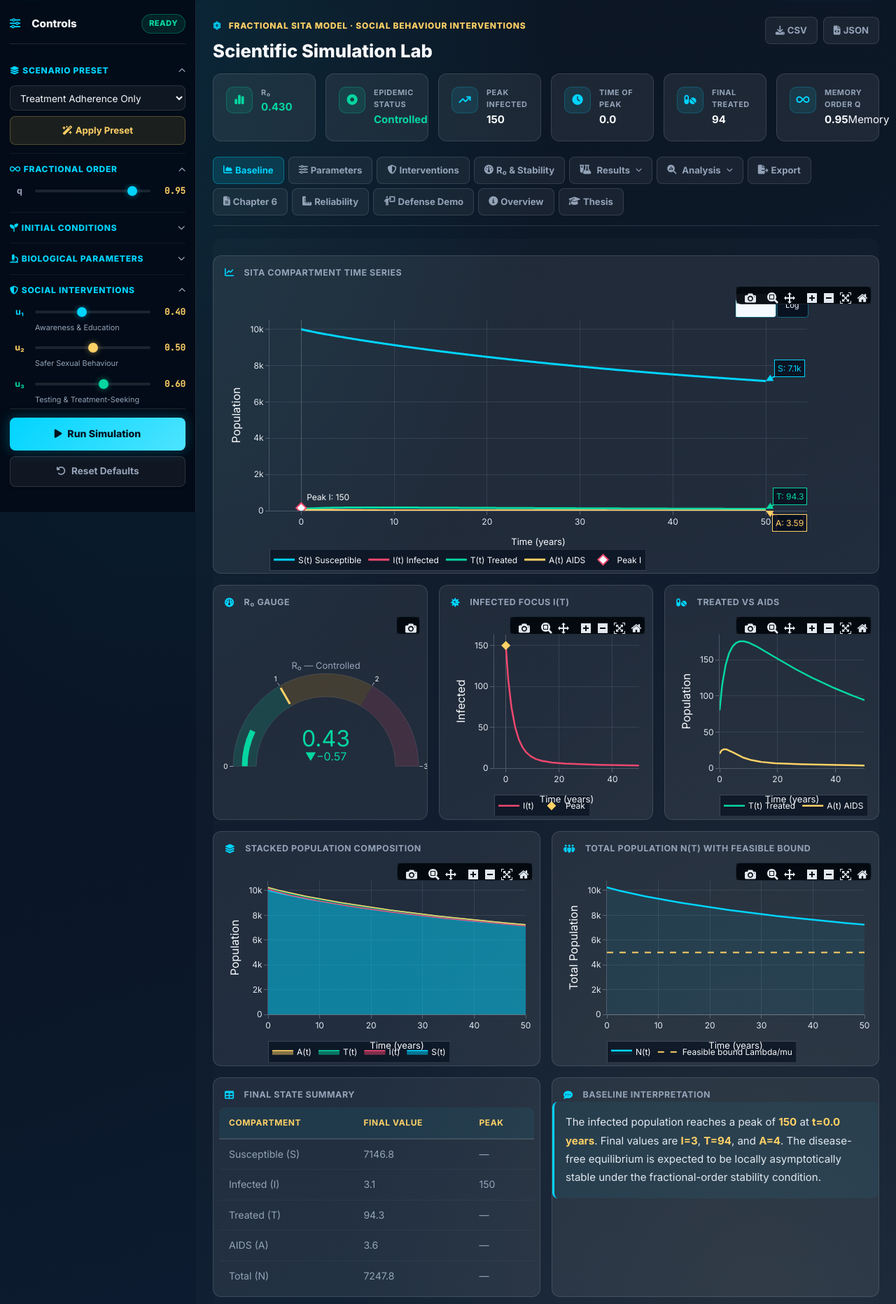
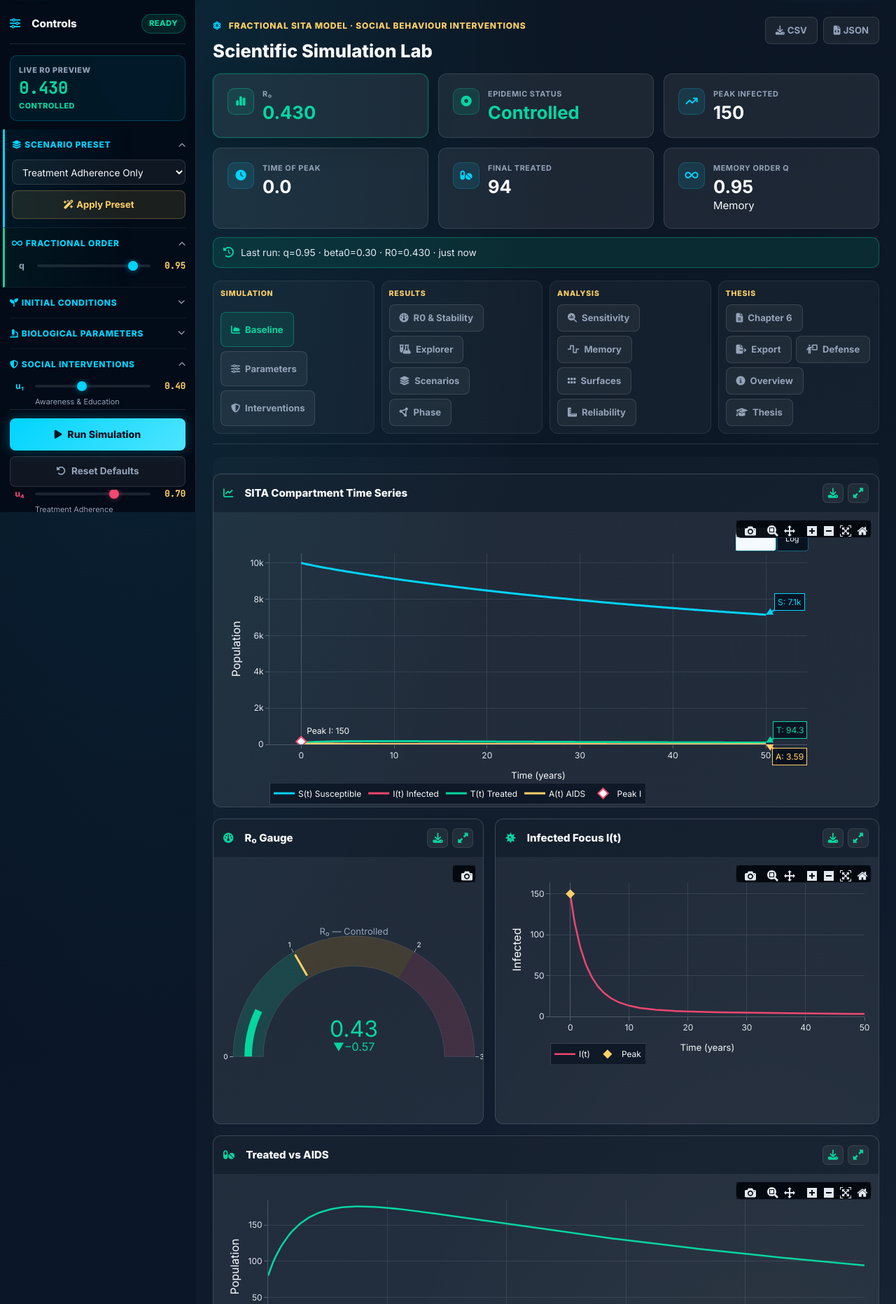
Before and after one commit to Lambert-01/HIV-MODEL, a Flask app: page /dashboard in a window 1280 px wide. Shown: the part 69-1933 px from the top of the page at 70% size. Run offline with Flask 3, Linux system fonts and the light colour scheme; some libraries are stand-ins or nearby versions.

Commit message:
Enhance dashboard functionality and styling
- Updated CSS for dashboard components, adding new styles for status indicators and sidebar previews.
- Improved JavaScript functionality to track and display the last run status of simulations.
- Enhanced chart headers with download and expand actions for better user interaction.
- Modified HTML structure to accommodate new elements for live R0 preview and last run status.
- Removed unnecessary auxiliary files related to thesis compilation.

```diff
--- a/static/css/dashboard.css
+++ b/static/css/dashboard.css
@@ -1,4 +1,28 @@
 /* ── Dashboard Shell ── */
+.dashboard-main {
+  --status-color: var(--primary);
+  --status-bg: rgba(0, 212, 255, 0.10);
+  --status-border: rgba(0, 212, 255, 0.35);
+}
+
+.dashboard-main[data-status="controlled"] {
+  --status-color: var(--success);
+  --status-bg: rgba(6, 214, 160, 0.10);
+  --status-border: rgba(6, 214, 160, 0.35);
+}
+
+.dashboard-main[data-status="threshold"] {
+  --status-color: var(--warning);
+  --status-bg: rgba(252, 163, 17, 0.10);
+  --status-border: rgba(252, 163, 17, 0.35);
+}
+
+.dashboard-main[data-status="persistent"] {
+  --status-color: var(--danger);
+  --status-bg: rgba(239, 71, 111, 0.10);
+  --status-border: rgba(239, 71, 111, 0.35);
+}
+
 .dashboard-shell {
   display: grid;
   grid-template-columns: 280px minmax(0, 1fr);
@@ -44,6 +68,41 @@
 
 .panel-title i { color: var(--primary); }
 
+.sidebar-r0-preview {
+  background: rgba(0, 212, 255, 0.07);
+  border: 1px solid rgba(0, 212, 255, 0.22);
+  border-radius: 10px;
+  margin-bottom: 12px;
+  padding: 12px;
+}
+
+.sidebar-r0-preview span,
+.sidebar-r0-preview em {
+  color: var(--text-muted);
+  display: block;
+  font-size: 0.68rem;
+  font-style: normal;
+  font-weight: 800;
+  letter-spacing: 0.05em;
+  text-transform: uppercase;
+}
+
+.sidebar-r0-preview strong {
+  color: var(--primary);
+  display: block;
+  font-family: 'JetBrains Mono', monospace;
+  font-size: 1.45rem;
+  line-height: 1.1;
+  margin: 4px 0;
+}
+
+.sidebar-r0-preview.controlled strong,
+.sidebar-r0-preview.controlled em { color: var(--success); }
+.sidebar-r0-preview.threshold strong,
+.sidebar-r0-preview.threshold em { color: var(--warning); }
+.sidebar-r0-preview.persistent strong,
+.sidebar-r0-preview.persistent em { color: var(--danger); }
+
 .status-pill {
   background: rgba(6, 214, 160, 0.12);
   border: 1px solid rgba(6, 214, 160, 0.3);
@@ -88,6 +165,21 @@
 }
 
 .ctrl-section:last-child { border-bottom: none; }
+
+.ctrl-section-accent {
+  border-left: 3px solid var(--primary);
+  margin-left: -10px;
+  padding-left: 10px;
+}
+
+.ctrl-section-accent.accent-memory {
+  background: linear-gradient(90deg, rgba(0, 212, 255, 0.06), transparent 72%);
+}
+
+.ctrl-section-accent.accent-intervention {
+  background: linear-gradient(90deg, rgba(6, 214, 160, 0.06), transparent 72%);
+  border-left-color: var(--success);
+}
 
 .ctrl-section-title {
   color: var(--primary);
@@ -338,20 +436,31 @@
 /* ── Metric Cards ── */
 .metric-grid {
   display: grid;
-  grid-template-columns: repeat(6, minmax(0, 1fr));
+  grid-template-columns: repeat(3, minmax(0, 1fr));
   gap: 14px;
-  margin-bottom: 22px;
+  margin-bottom: 12px;
 }
 
 .metric-card {
   background: var(--bg-card);
   border: 1px solid var(--border);
   border-radius: var(--radius);
-  padding: 18px;
+  padding: 20px;
   display: flex;
   align-items: flex-start;
   gap: 12px;
   transition: transform 200ms ease, box-shadow 200ms ease, border-color 200ms ease;
+}
+
+.metric-card#mc-r0 {
+  border-color: var(--status-border);
+  box-shadow: 0 0 0 1px var(--status-bg), 0 10px 34px rgba(0, 0, 0, 0.22);
+}
+
+.metric-card#mc-r0 .mc-icon {
+  background: var(--status-bg);
+  border-color: var(--status-border);
+  color: var(--status-color);
 }
 
 .metric-card:hover {
@@ -377,6 +486,15 @@
 
 .mc-body { min-width: 0; }
 
+.mc-value {
+  color: var(--text-main);
+  display: block;
+  font-size: clamp(1.25rem, 2vw, 1.9rem);
+  line-height: 1.12;
+  margin-top: 4px;
+  overflow-wrap: anywhere;
+}
+
 .mc-label {
   color: var(--text-muted);
   display: block;
@@ -392,6 +510,21 @@
 .metric-card.threshold .mc-icon { background: rgba(252, 163, 17, 0.12); border-color: rgba(252, 163, 17, 0.25); color: var(--warning); }
 .metric-card.persistent .mc-value { color: var(--danger); }
 .metric-card.persistent .mc-icon { background: rgba(239, 71, 111, 0.12); border-color: rgba(239, 71, 111, 0.25); color: var(--danger); }
+
+.run-status-bar {
+  align-items: center;
+  background: var(--status-bg);
+  border: 1px solid var(--status-border);
+  border-radius: 10px;
+  color: #e2e8f0;
+  display: flex;
+  gap: 10px;
+  margin-bottom: 18px;
+  padding: 10px 14px;
+}
+
+.run-status-bar i { color: var(--status-color); }
+.run-status-bar span { font-size: 0.86rem; }
 
 /* ── Tab Group Dropdowns ── */
 .tab-group-dropdown {
@@ -464,12 +597,32 @@
 
 /* ── Tabs ── */
 .tabs-bar {
+  align-items: stretch;
+  display: grid;
+  gap: 10px;
+  grid-template-columns: repeat(4, minmax(0, 1fr));
+  margin-bottom: 18px;
+  border-bottom: 1px solid var(--border);
+  padding-bottom: 14px;
+}
+
+.tab-nav-group {
+  background: rgba(255, 255, 255, 0.035);
+  border: 1px solid rgba(255, 255, 255, 0.08);
+  border-radius: 12px;
   display: flex;
   flex-wrap: wrap;
   gap: 6px;
-  margin-bottom: 18px;
-  border-bottom: 1px solid var(--border);
-  padding-bottom: 14px;
+  padding: 10px;
+}
+
+.tab-nav-label {
+  color: var(--secondary);
+  flex-basis: 100%;
+  font-size: 0.66rem;
+  font-weight: 800;
+  letter-spacing: 0.08em;
+  text-transform: uppercase;
 }
 
 .tab-btn {
@@ -484,14 +637,16 @@
   transition: all 160ms ease;
   display: inline-flex;
   align-items: center;
+  gap: 7px;
+  min-height: 36px;
 }
 
 .tab-btn:hover { background: rgba(255, 255, 255, 0.09); color: var(--text-main); }
 
 .tab-btn.active {
-  background: rgba(0, 212, 255, 0.14);
-  border-color: rgba(0, 212, 255, 0.35);
-  color: var(--primary);
+  background: var(--status-bg);
+  border-color: var(--status-border);
+  color: var(--status-color);
 }
 
 .tab-panel { display: none; }
@@ -519,20 +674,66 @@
 }
 
 .chart-card-title {
-  color: var(--text-muted);
-  font-size: 0.78rem;
-  font-weight: 700;
-  letter-spacing: 0.04em;
-  padding: 14px 16px 0;
-  text-transform: uppercase;
+  background: rgba(7, 17, 31, 0.42);
+  border-bottom: 1px solid rgba(255, 255, 255, 0.06);
+  color: var(--text-main);
+  font-size: 0.94rem;
+  font-weight: 800;
+  justify-content: space-between;
+  letter-spacing: 0;
+  padding: 13px 14px;
+  text-transform: none;
   display: flex;
   align-items: center;
   gap: 6px;
 }
 
 .chart-card-title i {
-  color: var(--primary);
-  font-size: 0.82rem;
+  color: var(--status-color);
+  font-size: 0.9rem;
+}
+
+.chart-title-main {
+  align-items: center;
+  display: inline-flex;
+  gap: 8px;
+}
+
+.chart-actions {
+  display: inline-flex;
+  gap: 6px;
+  margin-left: auto;
+}
+
+.chart-action-btn {
+  align-items: center;
+  background: rgba(255, 255, 255, 0.06);
+  border: 1px solid rgba(255, 255, 255, 0.10);
+  border-radius: 7px;
+  color: var(--text-muted);
+  cursor: pointer;
+  display: inline-flex;
+  height: 28px;
+  justify-content: center;
+  transition: background 160ms ease, color 160ms ease, border-color 160ms ease;
+  width: 30px;
+}
+
+.chart-action-btn:hover {
+  background: var(--status-bg);
+  border-color: var(--status-border);
+  color: var(--status-color);
+}
+
+.chart-card.chart-expanded {
+  background: #07111f;
+  inset: 18px;
+  position: fixed;
+  z-index: 3000;
+}
+
+.chart-card.chart-expanded .chart-body {
+  min-height: calc(100vh - 110px);
 }
 
 .chart-body {
@@ -541,6 +742,8 @@
 }
 
 .chart-large .chart-body { min-height: 420px; }
+
+#r0Gauge { min-height: 380px; }
 
 .chart-body .js-plotly-plot,
 .chart-body .plot-container {
--- a/static/js/dashboard.js
+++ b/static/js/dashboard.js
@@ -14,6 +14,8 @@
 let lastScenarioData = null;
 let lastChapter6Data = null;
 let lastReliabilityData = null;
+let lastRunAt = null;
+let lastRunSummary = null;
 
 function val(id) { return Number(document.getElementById(id).value); }
 
@@ -60,6 +62,8 @@
 function updateCards(result) {
   const r0 = result.r0;
   const status = result.epidemic_status.toLowerCase();
+  document.querySelector(".dashboard-main")?.setAttribute("data-status", status);
+  document.body.dataset.epidemicStatus = status;
 
   animateValue(document.getElementById("cardR0"), r0, 3);
   document.getElementById("cardStatus").textContent = result.epidemic_status;
@@ -100,6 +104,12 @@
       card.classList.add(status);
     }
   });
+
+  const statusPill = document.getElementById("status-pill");
+  if (statusPill) {
+    statusPill.classList.remove("controlled", "threshold", "persistent");
+    statusPill.classList.add(status);
+  }
 
   // Update R0 tab result cards
   const Lambda = result.parameters.Lambda;
@@ -162,6 +172,8 @@
   const payload = buildPayload();
   const p = payload.parameters;
   const rates = effectiveRates(p);
+  const previewR0 = localR0(p);
+  const previewStatus = previewR0 < 0.98 ? "controlled" : previewR0 <= 1.02 ? "threshold" : "persistent";
   const n0 = payload.initial_conditions.S0 + payload.initial_conditions.I0 + payload.initial_conditions.T0 + payload.initial_conditions.A0;
 
   const set = (id, text) => { const el = document.getElementById(id); if (el) el.textContent = text; };
@@ -172,6 +184,13 @@
   set("betaEffLive", rates.beta_eff.toFixed(5));
   set("tauEffLive", rates.tau_eff.toFixed(5));
   set("rhoEffLive", rates.rho_eff.toFixed(5));
+  set("sidebarR0Value", previewR0.toFixed(3));
+  set("sidebarR0Status", previewStatus === "controlled" ? "Controlled" : previewStatus === "threshold" ? "Threshold" : "Persistent");
+  const preview = document.getElementById("sidebarR0Preview");
+  if (preview) {
+    preview.classList.remove("controlled", "threshold", "persistent");
+    preview.classList.add(previewStatus);
+  }
 
   const memory = document.getElementById("memoryModeText");
   if (memory) {
@@ -221,6 +240,27 @@
       </div>
     `).join("");
   }
+}
+
+function updateLastRunStatus(result, payload) {
+  lastRunAt = new Date();
+  lastRunSummary = {
+    q: payload.parameters.q,
+    beta0: payload.parameters.beta0,
+    r0: result.r0
+  };
+  renderLastRunStatus();
+}
+
+function renderLastRunStatus() {
+  const bar = document.getElementById("lastRunStatus");
+  if (!bar || !lastRunAt || !lastRunSummary) return;
+  const seconds = Math.max(0, Math.floor((Date.now() - lastRunAt.getTime()) / 1000));
+  const age = seconds < 5 ? "just now" : seconds < 60 ? `${seconds} seconds ago` : `${Math.floor(seconds / 60)} minutes ago`;
+  bar.innerHTML = `
+    <i class="fa fa-clock-rotate-left"></i>
+    <span>Last run: q=${lastRunSummary.q.toFixed(2)} · beta0=${lastRunSummary.beta0.toFixed(2)} · R0=${lastRunSummary.r0.toFixed(3)} · ${age}</span>
+  `;
 }
 
 function updateInterpretation(result) {
@@ -449,6 +489,7 @@
     lastResult = result;
 
     updateCards(result);
+    updateLastRunStatus(result, payload);
     updateResultsTable(result);
     renderMainChart(result);
     renderGauge(result.r0, result.epidemic_status);
@@ -711,4 +752,28 @@
   syncSliderLabels();
   await loadScenarios();
   await runSimulation();
+  setInterval(renderLastRunStatus, 5000);
 });
+
+document.addEventListener("keydown", (event) => {
+  const activeElement = document.activeElement;
+  const isTyping = activeElement && ["INPUT", "SELECT", "TEXTAREA"].includes(activeElement.tagName);
+  if (event.ctrlKey && event.key === "Enter") {
+    event.preventDefault();
+    runSimulation();
+    return;
+  }
+  if (event.ctrlKey && event.key.toLowerCase() === "r") {
+    event.preventDefault();
+    resetDefaults();
+    return;
+  }
+  if (!isTyping && /^[1-9]$/.test(event.key)) {
+    const tabs = Array.from(document.querySelectorAll(".tab-btn[data-tab]"));
+    const target = tabs[Number(event.key) - 1];
+    if (target) {
+      event.preventDefault();
+      target.click();
+    }
+  }
+});
--- a/static/js/main.js
+++ b/static/js/main.js
@@ -6,6 +6,43 @@
     });
   });
 });
+
+/* ── Chart header actions ── */
+function enhanceChartHeaders() {
+  document.querySelectorAll(".chart-card-title").forEach((title) => {
+    if (title.querySelector(".chart-actions")) return;
+    const card = title.closest(".chart-card");
+    const chart = card?.querySelector(".chart-body[id]");
+    if (!chart) return;
+    const original = title.innerHTML;
+    title.innerHTML = `
+      <span class="chart-title-main">${original}</span>
+      <span class="chart-actions">
+        <button class="chart-action-btn" type="button" data-chart-action="download" title="Export chart as PNG"><i class="fa fa-download"></i></button>
+        <button class="chart-action-btn" type="button" data-chart-action="expand" title="Expand chart"><i class="fa fa-up-right-and-down-left-from-center"></i></button>
+      </span>`;
+
+    title.querySelector('[data-chart-action="download"]')?.addEventListener("click", (event) => {
+      event.stopPropagation();
+      if (!chart?.id || !window.Plotly) return;
+      Plotly.downloadImage(chart.id, {
+        format: "png",
+        filename: chart.id,
+        scale: 4
+      });
+    });
+
+    title.querySelector('[data-chart-action="expand"]')?.addEventListener("click", (event) => {
+      event.stopPropagation();
+      card?.classList.toggle("chart-expanded");
+      setTimeout(() => {
+        if (chart && window.Plotly) Plotly.Plots.resize(chart);
+      }, 120);
+    });
+  });
+}
+
+document.addEventListener("DOMContentLoaded", enhanceChartHeaders);
 
 /* ── Skeleton helpers ── */
 function showSkeleton(tabName) {
@@ -124,4 +161,19 @@
       closeSidebar();
     }
   });
+
+  let touchStartX = 0;
+  let touchStartY = 0;
+  document.addEventListener("touchstart", (e) => {
+    const touch = e.touches[0];
+    touchStartX = touch.clientX;
+    touchStartY = touch.clientY;
+  }, { passive: true });
+
+  document.addEventListener("touchend", (e) => {
+    const touch = e.changedTouches[0];
+    const dx = touch.clientX - touchStartX;
+    const dy = Math.abs(touch.clientY - touchStartY);
+    if (touchStartX < 28 && dx > 80 && dy < 60) openSidebar();
+  }, { passive: true });
 });
--- a/templates/dashboard.html
+++ b/templates/dashboard.html
@@ -16,8 +16,14 @@
       </div>
     </div>
 
+    <div class="sidebar-r0-preview" id="sidebarR0Preview">
+      <span>Live R0 Preview</span>
+      <strong id="sidebarR0Value">--</strong>
+      <em id="sidebarR0Status">Adjust controls</em>
+    </div>
+
     <!-- Scenario Preset -->
-    <div class="ctrl-section open">
+    <div class="ctrl-section ctrl-section-accent accent-memory open">
       <div class="ctrl-section-title" data-accordion>
         <span><i class="fa fa-layer-group me-1"></i>Scenario Preset</span>
         <i class="fa fa-chevron-down section-chevron"></i>
@@ -31,7 +37,7 @@
     </div>
 
     <!-- Fractional Order - always open, most important -->
-    <div class="ctrl-section open">
+    <div class="ctrl-section ctrl-section-accent accent-intervention open">
       <div class="ctrl-section-title" data-accordion>
         <span><i class="fa fa-infinity me-1"></i>Fractional Order</span>
         <i class="fa fa-chevron-down section-chevron"></i>
@@ -190,43 +196,41 @@
       </div>
     </div>
 
+    <div class="run-status-bar" id="lastRunStatus">
+      <i class="fa fa-clock-rotate-left"></i>
+      <span>Run a simulation to populate the dashboard.</span>
+    </div>
+
     <!-- Tabs -->
     <div class="tabs-bar">
-      <button class="tab-btn active" data-tab="baseline"><i class="fa fa-chart-area me-1"></i>Baseline</button>
-      <button class="tab-btn" data-tab="parameters"><i class="fa fa-sliders me-1"></i>Parameters</button>
-      <button class="tab-btn" data-tab="interventions"><i class="fa fa-shield-halved me-1"></i>Interventions</button>
-      <button class="tab-btn" data-tab="r0"><i class="fa fa-gauge me-1"></i>R&#8320; &amp; Stability</button>
-
-      <!-- Results group -->
-      <div class="tab-group-dropdown">
-        <button class="tab-btn tab-group-trigger" id="resultsGroupBtn">
-          <i class="fa fa-flask-vial me-1"></i>Results <i class="fa fa-chevron-down ms-1" style="font-size:0.7em"></i>
-        </button>
-        <div class="tab-group-menu" id="resultsGroupMenu">
-          <button class="tab-btn" data-tab="scenario-explorer"><i class="fa fa-flask-vial me-1"></i>Scenario Explorer</button>
-          <button class="tab-btn" data-tab="scenario-comparison"><i class="fa fa-layer-group me-1"></i>Scenario Comparison</button>
-          <button class="tab-btn" data-tab="phase"><i class="fa fa-circle-nodes me-1"></i>Phase Analysis</button>
-        </div>
+      <div class="tab-nav-group">
+        <div class="tab-nav-label">Simulation</div>
+        <button class="tab-btn active" data-tab="baseline"><i class="fa fa-chart-area"></i><span>Baseline</span></button>
+        <button class="tab-btn" data-tab="parameters"><i class="fa fa-sliders"></i><span>Parameters</span></button>
+        <button class="tab-btn" data-tab="interventions"><i class="fa fa-shield-halved"></i><span>Interventions</span></button>
       </div>
-
-      <!-- Analysis group -->
-      <div class="tab-group-dropdown">
-        <button class="tab-btn tab-group-trigger" id="analysisGroupBtn">
-          <i class="fa fa-magnifying-glass-chart me-1"></i>Analysis <i class="fa fa-chevron-down ms-1" style="font-size:0.7em"></i>
-        </button>
-        <div class="tab-group-menu" id="analysisGroupMenu">
-          <button class="tab-btn" data-tab="sensitivity"><i class="fa fa-magnifying-glass-chart me-1"></i>Sensitivity</button>
-          <button class="tab-btn" data-tab="memory"><i class="fa fa-wave-square me-1"></i>Memory Effect</button>
-          <button class="tab-btn" data-tab="surface"><i class="fa fa-grip me-1"></i>Surfaces &amp; Heatmaps</button>
-        </div>
+      <div class="tab-nav-group">
+        <div class="tab-nav-label">Results</div>
+        <button class="tab-btn" data-tab="r0"><i class="fa fa-gauge"></i><span>R0 &amp; Stability</span></button>
+        <button class="tab-btn" data-tab="scenario-explorer"><i class="fa fa-flask-vial"></i><span>Explorer</span></button>
+        <button class="tab-btn" data-tab="scenario-comparison"><i class="fa fa-layer-group"></i><span>Scenarios</span></button>
+        <button class="tab-btn" data-tab="phase"><i class="fa fa-circle-nodes"></i><span>Phase</span></button>
       </div>
-
-      <button class="tab-btn" data-tab="export"><i class="fa fa-file-export me-1"></i>Export</button>
-      <button class="tab-btn" data-tab="chapter6"><i class="fa fa-file-lines me-1"></i>Chapter 6</button>
-      <button class="tab-btn" data-tab="reliability"><i class="fa fa-ruler-combined me-1"></i>Reliability</button>
-      <button class="tab-btn" data-tab="demo"><i class="fa fa-person-chalkboard me-1"></i>Defense Demo</button>
-      <button class="tab-btn" data-tab="overview"><i class="fa fa-circle-info me-1"></i>Overview</button>
-      <button class="tab-btn" data-tab="about-thesis"><i class="fa fa-graduation-cap me-1"></i>Thesis</button>
+      <div class="tab-nav-group">
+        <div class="tab-nav-label">Analysis</div>
+        <button class="tab-btn" data-tab="sensitivity"><i class="fa fa-magnifying-glass-chart"></i><span>Sensitivity</span></button>
+        <button class="tab-btn" data-tab="memory"><i class="fa fa-wave-square"></i><span>Memory</span></button>
+        <button class="tab-btn" data-tab="surface"><i class="fa fa-grip"></i><span>Surfaces</span></button>
+        <button class="tab-btn" data-tab="reliability"><i class="fa fa-ruler-combined"></i><span>Reliability</span></button>
+      </div>
+      <div class="tab-nav-group">
+        <div class="tab-nav-label">Thesis</div>
+        <button class="tab-btn" data-tab="chapter6"><i class="fa fa-file-lines"></i><span>Chapter 6</span></button>
+        <button class="tab-btn" data-tab="export"><i class="fa fa-file-export"></i><span>Export</span></button>
+        <button class="tab-btn" data-tab="demo"><i class="fa fa-person-chalkboard"></i><span>Defense</span></button>
+        <button class="tab-btn" data-tab="overview"><i class="fa fa-circle-info"></i><span>Overview</span></button>
+        <button class="tab-btn" data-tab="about-thesis"><i class="fa fa-graduation-cap"></i><span>Thesis</span></button>
+      </div>
     </div>
 
     <!-- ── TAB: BASELINE SIMULATION ── -->
@@ -237,21 +241,21 @@
         <div id="mainChart" class="chart-body"></div>
       </div>
 
-      <!-- Tier 2: Three equal secondary charts -->
+      <!-- Tier 2: priority secondary charts -->
       <div class="row g-3 mb-3">
-        <div class="col-md-4">
+        <div class="col-lg-5">
           <div class="chart-card h-100">
             <div class="chart-card-title"><i class="fa fa-gauge me-2"></i>R₀ Gauge</div>
             <div id="r0Gauge" class="chart-body"></div>
           </div>
         </div>
-        <div class="col-md-4">
+        <div class="col-lg-7">
           <div class="chart-card h-100">
             <div class="chart-card-title"><i class="fa fa-virus me-2"></i>Infected Focus I(t)</div>
             <div id="infectedChart" class="chart-body"></div>
           </div>
         </div>
-        <div class="col-md-4">
+        <div class="col-12">
           <div class="chart-card h-100">
             <div class="chart-card-title"><i class="fa fa-pills me-2"></i>Treated vs AIDS</div>
             <div id="treatedAidsChart" class="chart-body"></div>
```
Also changed, not shown: other parts of static/css/dashboard.css (+41 -5 lines), 4 other files.
